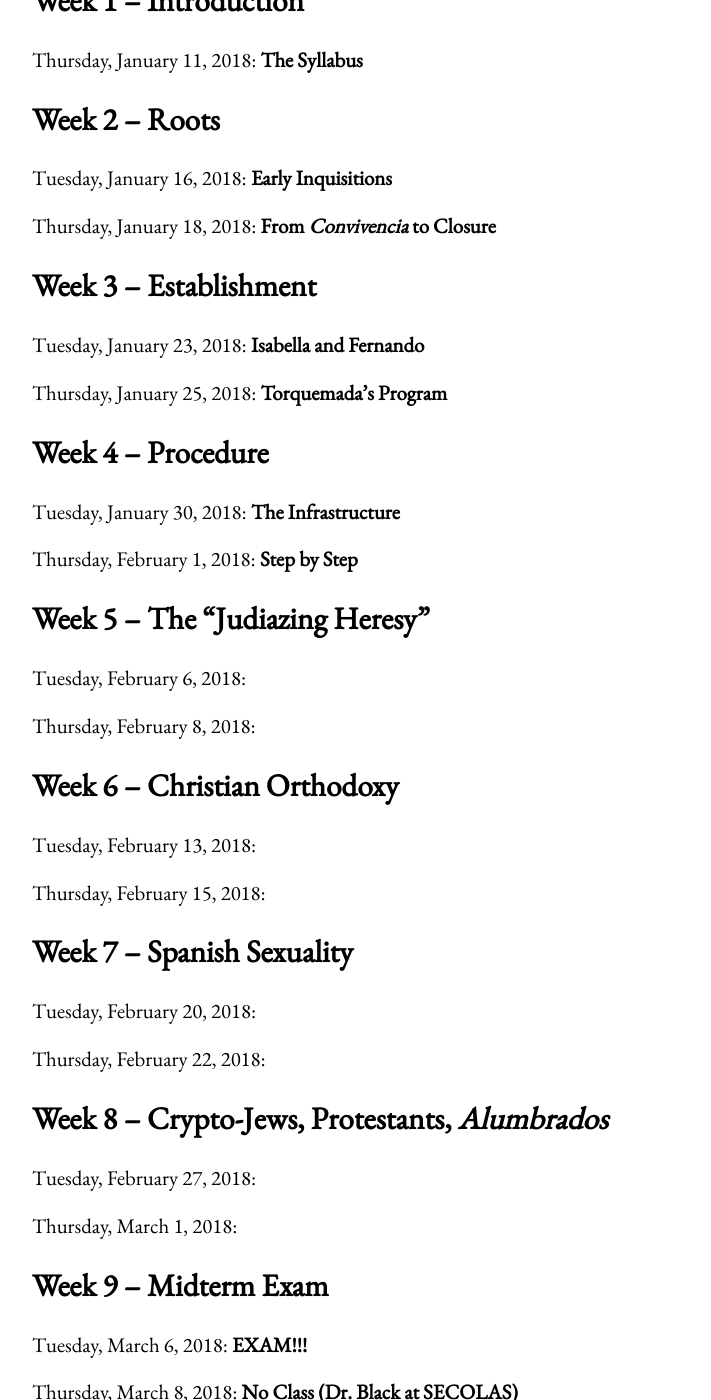
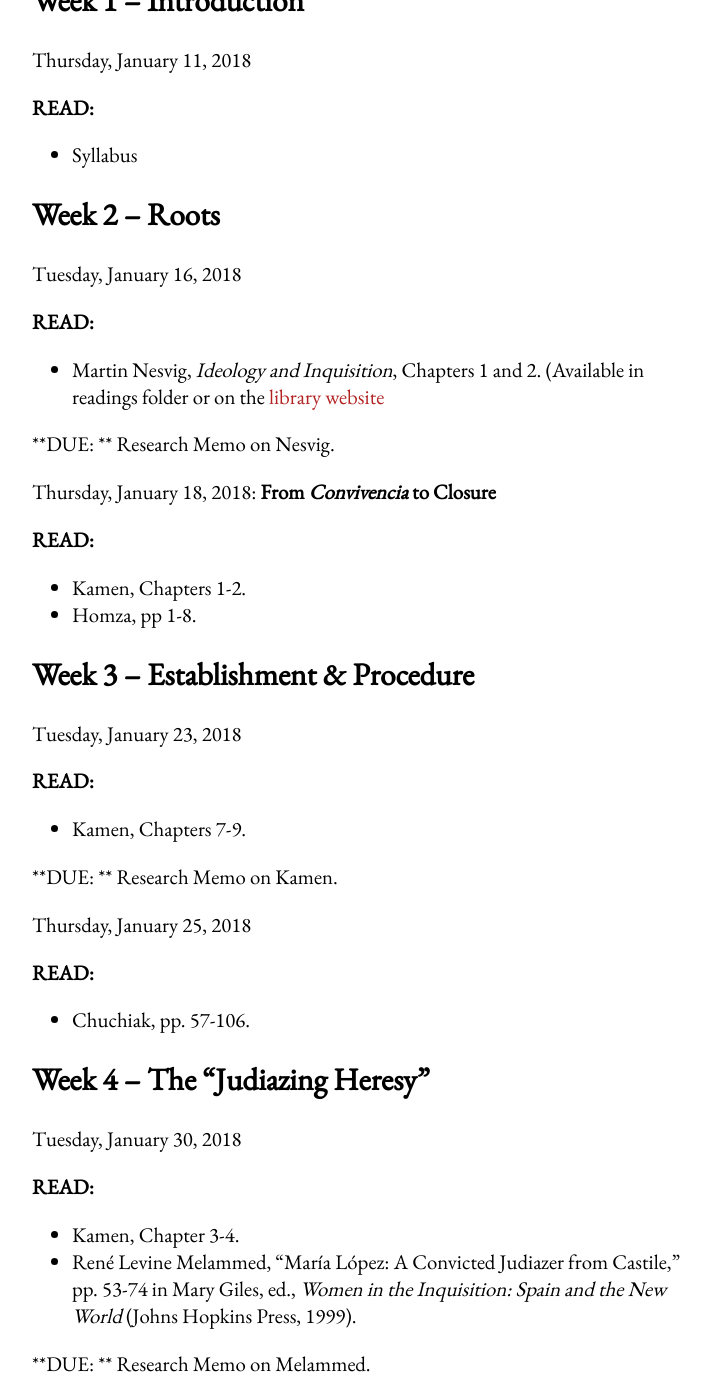
Before and after one commit to chadblack/383S2018, a Jekyll site: the page built from calendar.md, in a window 1280 px wide and 1400 px high, scrolled down 266 px. Shown: the whole window, without its empty margins (283-994 px from the left). Built offline with Jekyll 4.4.1, drawn with Linux system fonts in a browser that asks for light colours; some web fonts are replaced; some of the changed text lies outside the part shown.

Commit message:
built out the calendar

```diff
--- a/calendar.md
+++ b/calendar.md
@@ -8,53 +8,156 @@ title: calendar
 
 ## Week 1 -- Introduction
 
-Thursday, January 11, 2018: **The Syllabus**
+Thursday, January 11, 2018
+
+**READ:**
+
+* Syllabus
 
 ## Week 2 -- Roots
 
-Tuesday, January 16, 2018: **Early Inquisitions**
+Tuesday, January 16, 2018
+
+**READ:**
+
+* Martin Nesvig, *Ideology and Inquisition*, Chapters 1 and 2. (Available in
+readings folder or on the [library
+website](https://ebookcentral-proquest-com.proxy.lib.utk.edu:2050/lib/utk/detail.action?docID=3420469)
+
+**DUE:  ** Research Memo on Nesvig.
 
 Thursday, January 18, 2018: **From *Convivencia* to Closure**
 
-## Week 3 -- Establishment
+**READ:**
 
-Tuesday, January 23, 2018: **Isabella and Fernando**
+* Kamen, Chapters 1-2.
+* Homza, pp 1-8.
 
-Thursday, January 25, 2018: **Torquemada's Program**
 
-## Week 4 -- Procedure
+## Week 3 -- Establishment & Procedure
 
-Tuesday, January 30, 2018: **The Infrastructure**
+Tuesday, January 23, 2018
 
-Thursday, February 1, 2018: **Step by Step**
+**READ:**
 
-## Week 5 -- The "Judiazing Heresy"
+* Kamen, Chapters 7-9.
 
-Tuesday, February 6, 2018:
+**DUE:  ** Research Memo on Kamen.
 
-Thursday, February 8, 2018:
 
-## Week 6 -- Christian Orthodoxy
+Thursday, January 25, 2018
 
-Tuesday, February 13, 2018:
+**READ:**
 
-Thursday, February 15, 2018:
+* Chuchiak, pp. 57-106.
 
-## Week 7 -- Spanish Sexuality
 
-Tuesday, February 20, 2018:
+## Week 4 -- The "Judiazing Heresy"
 
-Thursday, February 22, 2018:
+Tuesday, January 30, 2018
 
-## Week 8 -- Crypto-Jews, Protestants, *Alumbrados*
+**READ:**
 
-Tuesday, February 27, 2018:
+* Kamen, Chapter 3-4.
+* René Levine Melammed, "María López: A Convicted Judiazer from Castile," pp.
+53-74 in Mary Giles, ed., *Women in the Inquisition: Spain and the New
+World* (Johns Hopkins Press, 1999).
 
-Thursday, March 1, 2018:
+**DUE:  ** Research Memo on Melammed.
+
+
+Thursday, February 1, 2018
+
+**READ:**
+
+* Homza, pp. 27-49
+
+
+## Week 5 -- The Reformation and the Counter-Reformation
+
+Tuesday, February 6, 2018
+
+**READ:**
+
+* Kamen, Ch. 5
+* Angel Alcala, "Maria del Cazalla: The Grievous Price of Victory," pp.
+98-118 in Giles (1999).
+
+**DUE:  ** Research Memos on Kamen and Alcala.
+
+
+Thursday, February 8, 2018
+
+**READ:**
+
+* Homza, pp. 80-92, 176-194.
+
+
+## Week 6 -- Spanish Sexuality
+
+Tuesday, February 13, 2018
+
+**READ:**
+
+* Kamen, Ch. 12.
+* Allyson Poska, "When Bigamy is the Charged: Gallegan Women and the Holy
+Office," pp. 2189-208 in Giles (1999).
+
+**DUE:  ** Research Memos on Kamen and Poska.
+
+
+Thursday, February 15, 2018
+
+**READ:**
+
+* Homza, 103-108.
+* Monter, *Frontiers of Heresy*, Chapter 13.
+
+
+## Week 7 -- Spanish Witchcraft
+
+Tuesday, February 20, 2018
+
+**READ:**
+
+* Silvia Federici, *Caliban and the Witch*,"The Great Witch-Hunt in Europe,"
+  pp. 163-219.
+
+* Monter, *Frontiers of Heresy*, Chapter 12.
+
+
+**DUE:  ** Research Memos on Federici and Monter.
+
+
+Thursday, February 22, 2018
+
+**READ:**
+
+* Homza, 153-164.
+
+
+## Week 8 -- Racialization?
+
+Tuesday, February 27, 2018
+
+**READ:**
+
+* Kamen, Chapters 10-11
+
+**DUE:  ** Research Memo on Kamen.
+
+
+Thursday, March 1, 2018
+
+**READ:**
+
+* Homza, pp. 238-247, 257-266.
+
 
 ## Week 9 -- Midterm Exam
 
 Tuesday, March 6, 2018: **EXAM!!!**
+
 
 Thursday, March 8, 2018: **No Class (Dr. Black at SECOLAS)**
 
@@ -64,40 +167,130 @@ Tuesday, March 13, 2018: **Relax**
 
 Thursday, March 15, 2018: **Pretend Spring Break isn't coming to an end.**
 
+
 ## Week 11 -- Coming to America
 
 Tuesday, March 20, 2018:
 
+**READ:**
+
+* Chuchiak, pp. 1-54.
+
+**DUE:  ** Research Memo on Chuchiak.
+
+
 Thursday, March 22, 2018:
+
+**READ:**
+
+*  Chichiak, pp. 107-185.
+
+
 
 ## Week 12  -- Blasphemy
 
 Tuesday, March 27, 2018:
 
+**READ:**
+
+* Miriam Bodian, *Dying in the Law of Moses*, Ch. 5.
+* Kathryn Joy McKnight, "Blasphemy as Resistance: An African Slave Woman before
+the Mexican Inquisition," pp. 229-254 in Giles (1999).
+
+**DUE:  ** Research Memos on Bodian and McKnight.
+
+
 Thursday, March 29, 2018:
+
+**READ:**
+
+* Chuchiak, pp. 205-217, 235-291.
+
 
 ## Week 13 -- Sorcery, Witchcraft, and Magic
 
 Tuesday, April 3, 2018:
 
+**READ:**
+
+* Behar, Ruth. “Sexual Witchcraft, Colonialism, and Women’s Powers: Views from the Mexican Inquisition.” In Sexuality and Marriage in Colonial Latin America, ed. Asunción Lavrin. Lincoln: Univ. of Nebraska Press, 1992 (178-206).
+
+* Nicole von Germeten, "Archival Narratives of Clerical Sodomy and Suicide from
+Eighteenth-Century Cartagena," pp. 23-34 in Tortorici, ed., *Sexuality and the
+Unnatural in Colonial Latin America* (Berkeley: UC Press, 2016).
+
+* Nora Jaffary, "Sacred Defense and Sexual Desecration: Maria Gertrudis Arevalo and the Holy
+Office in Eighteenth-Century Mexico," pp. 44-58 in Tortorici.
+
+
+**DUE:  ** Research Memos on Bhear, von Germeten, and Jaffary.
+
+
 Thursday, April 5, 2018:
+
+**READ:**
+
+* Chuchiak, pp 292-317.
+
+
 
 ## Week 14 -- The Censors
 
 Tuesday, April 10, 2018:
 
+**READ:**
+
+* Martin Nesvig, "The Index of Prohibited Books in Sixteenth Century Mexico:
+Theological Conservatism and Adaptive Responses to Censorship," *Journal of
+Religious and Theological Information* 10:3-4 (2011): pp. 103-124.
+
+* Richard Greenleaf, "The Mexican Inquisition and the Enlightenment,
+1763-1805," *New Mexico Historical Review* 41.3 (1966): 181-
+
+**DUE:  ** Research Memo on
+
+
 Thursday, April 12, 2018:
+
+**READ:**
+
+* Chuchiak, pp. 318-342.
+
+
 
 ## Week 15 -- Goya's Ghosts
 
 Tuesday, April 17, 2018:
 
+**READ:**
+
+* None.
+
+
 Thursday, April 19, 2018:
+
+**READ:**
+
+* None.
+
+* **DUE: WADSWORTH BOOK REVIEW.**
+
 
 ## Week 16 -- The Death and Afterlife of the Inquisition
 
 Tuesday, April 24, 2018:
 
+**READ:**
+
+* Kamen, Ch. 14.
+
+**DUE:  ** Research Memo on Kamen and Reaction paper to Goya's Ghosts.
+
+
 Thursday, April 26, 2018:
 
-## Final Exam
+WRAP IT UP!
+
+
+
+## Final Exam, Thursday May 3rd. 12:30-2:30pm.
```
Also changed, not shown: assignments.md (+2 -2 lines).
